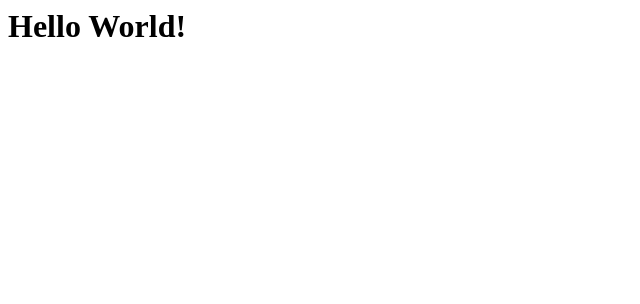
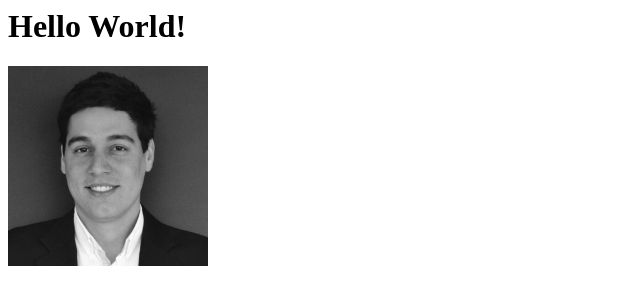
Before and after one commit to rodsarria/rodsarria.github.io, a plain HTML site: page index.html in a window 1280 px wide. Shown: the whole page, without its empty margins (0-640 px from the left). Drawn offline with Linux system fonts and the light colour scheme.

Commit message:
Image added.

```diff
--- a/index.html
+++ b/index.html
@@ -1,3 +1,6 @@
 <html>
     <h1>Hello World!</h1>
+    <div>
+        <img src="rss.jpg" height="200">
+    </div>
 </html>
```
Also changed, not shown: rss.jpg (added).
